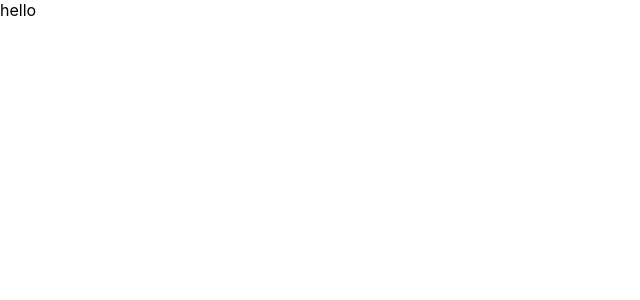
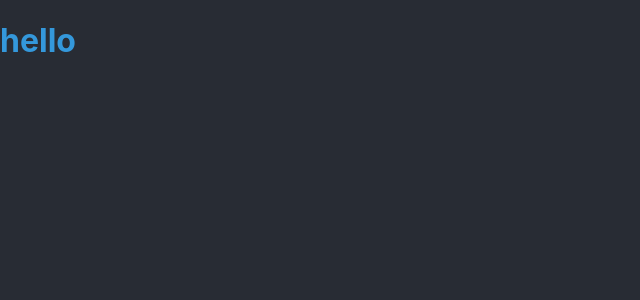
Before and after one commit to mrpingu98/policeAPI, a React (Create React App) app: page / in a window 1280 px wide. Shown: the top 300 px of the page, without its empty margins (0-640 px from the left). Built offline with nearby package versions, Linux system fonts and the light colour scheme.

Commit message:
import styling to Home page

```diff
--- a/src/Pages/Home.tsx
+++ b/src/Pages/Home.tsx
@@ -1,9 +1,10 @@
 import React from "react"
+import '../Styling/main.scss'
 
 const Home: React.FC = () => {
     return (
         <>
-        <div>hello</div>
+        <h1>hello</h1>
         </>
     )
 }
```
